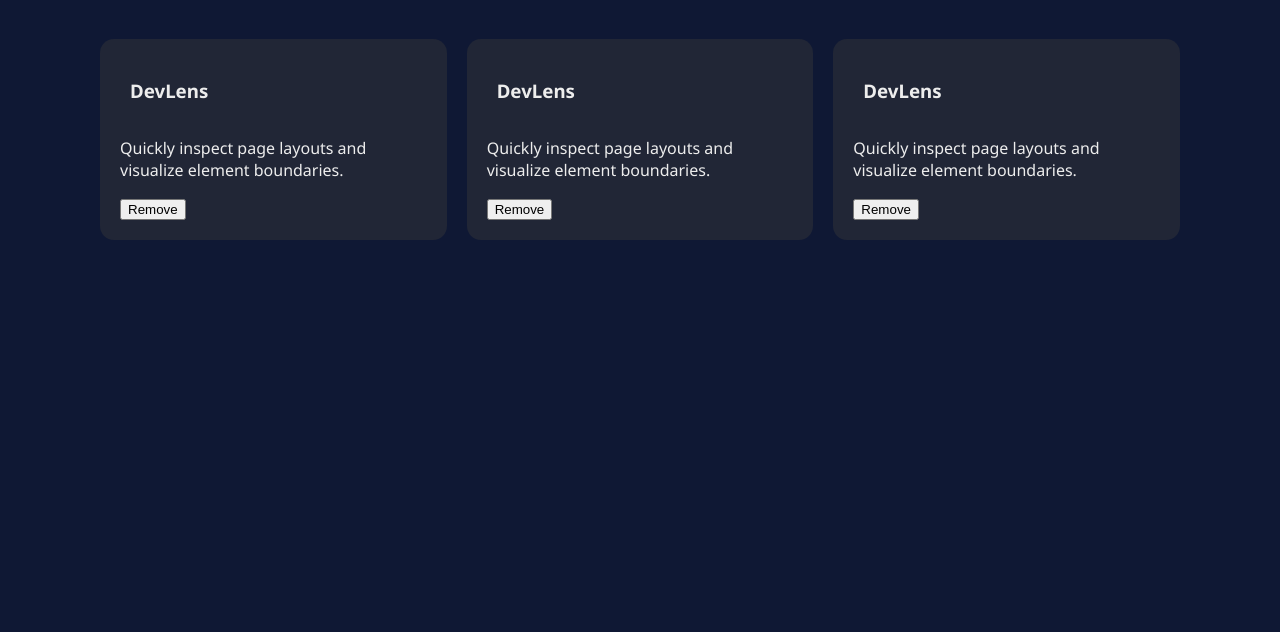
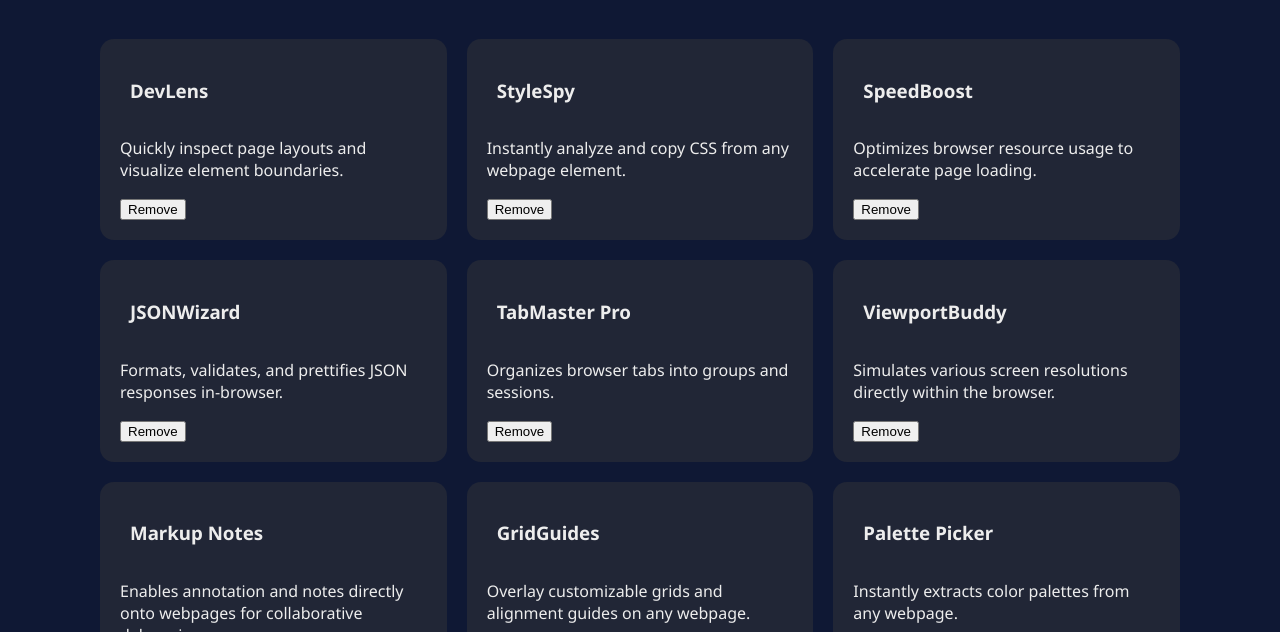
Before and after one commit to Zan-Mhmmdr/ext-manager-ui, a plain HTML site: page index.html in a window 1280 px wide. Shown: the part 168-800 px from the top of the page. Drawn offline with Linux system fonts and the light colour scheme.

Commit message:
feat: add file js and make data to be dynamic

```diff
--- a/index.html
+++ b/index.html
@@ -36,48 +36,9 @@
     </ul>
   </div>
 
+  <div id="extensionsContainer" class="grid"></div>
 
-  <div class="grid">
-    <div class="card">
-      <div>
-        <div class="title">
-          <div class="icon" style="background:#c5e4e7;"></div>
-          <h3>DevLens</h3>
-        </div>
-        <p>Quickly inspect page layouts and visualize element boundaries.</p>
-      </div>
-      <div class="actions">
-        <button class="remove-btn">Remove</button>
-        <div class="toggle active"></div>
-      </div>
-    </div>
-    <div class="card">
-      <div>
-        <div class="title">
-          <div class="icon" style="background:#c5e4e7;"></div>
-          <h3>DevLens</h3>
-        </div>
-        <p>Quickly inspect page layouts and visualize element boundaries.</p>
-      </div>
-      <div class="actions">
-        <button class="remove-btn">Remove</button>
-        <div class="toggle active"></div>
-      </div>
-    </div>
-    <div class="card">
-      <div>
-        <div class="title">
-          <div class="icon" style="background:#c5e4e7;"></div>
-          <h3>DevLens</h3>
-        </div>
-        <p>Quickly inspect page layouts and visualize element boundaries.</p>
-      </div>
-      <div class="actions">
-        <button class="remove-btn">Remove</button>
-        <div class="toggle active"></div>
-      </div>
-    </div>
-  </div>
+  <script src="script.js"></script>
 
   <!-- If you plan to use the JSON file to populate the data dynamically, you can delete the content below -->
 
--- /dev/null
+++ b/script.js
@@ -0,0 +1,44 @@
+const container = document.getElementById("extensionsContainer");
+
+fetch("data.json")
+  .then((response) => response.json())
+  .then((extensions) => {
+    // mapping data di sini, seperti extensions.forEach()
+    extensions.forEach((ext) => {
+      const card = document.createElement("div");
+      card.className = "card";
+      card.innerHTML = `
+            <div>
+              <div class="title">
+                <div class="icon" style="background:${ext.color};"></div>
+                <h3>${ext.name}</h3>
+              </div>
+              <p>${ext.description}</p>
+            </div>
+            <div class="actions">
+              <button class="remove-btn">Remove</button>
+              <div class="toggle ${ext.active ? "active" : ""}" data-id="${
+        ext.id
+      }"></div>
+            </div>
+          `;
+      container.appendChild(card);
+    });
+
+    // Tambahkan event listener toggle setelah render
+    document.querySelectorAll(".toggle").forEach((toggle) => {
+      toggle.addEventListener("click", () => {
+        toggle.classList.toggle("active");
+
+        // Update data array sesuai id
+        const id = parseInt(toggle.getAttribute("data-id"));
+        const ext = extensions.find((item) => item.id === id);
+        if (ext) {
+          ext.active = toggle.classList.contains("active");
+          console.log(
+            `"${ext.name}" is now ${ext.active ? "active" : "inactive"}`
+          );
+        }
+      });
+    });
+  });
--- a/style.css
+++ b/style.css
@@ -58,7 +58,7 @@ header img:first-child {
     display: grid;
     grid-template-columns: repeat(auto-fit, minmax(270px, 1fr));
     gap: 20px;
-    margin: 0 100px;
+    margin: 0 100px 100px;
 }
 
 .card {
```
